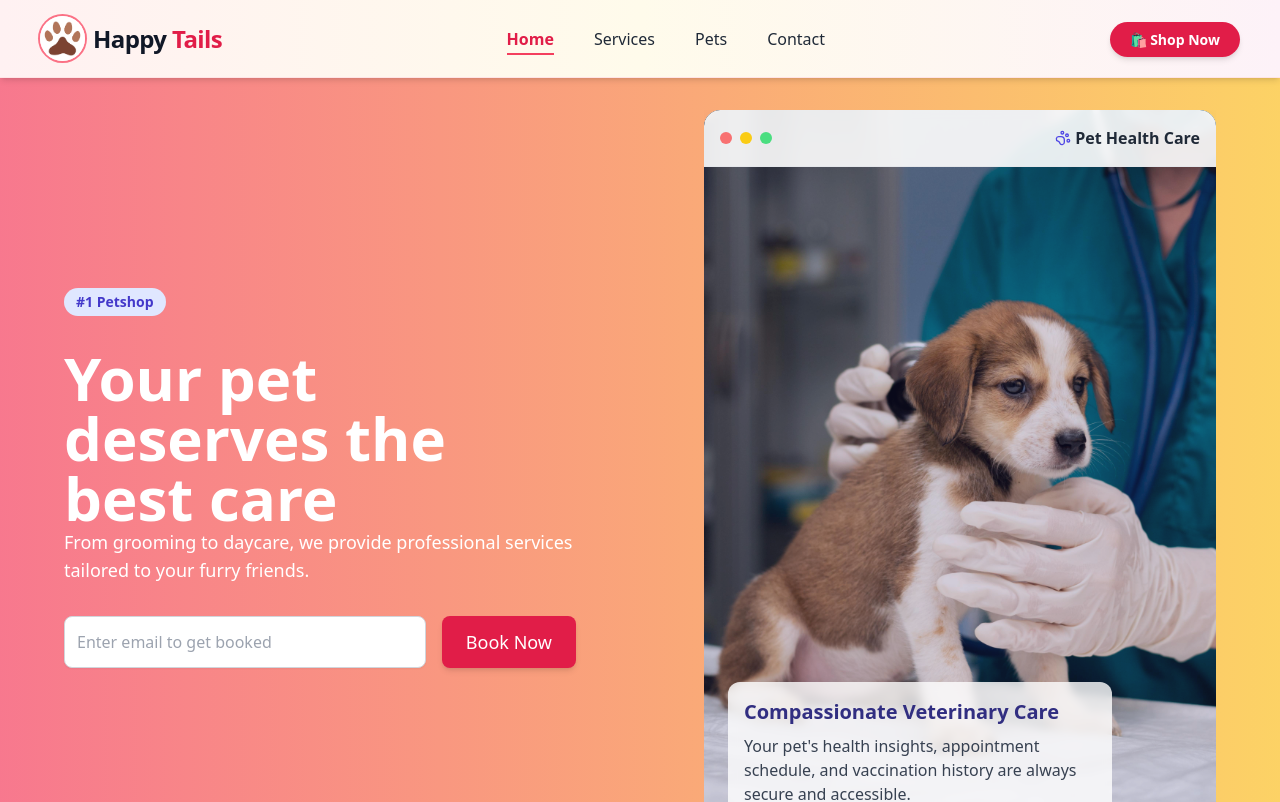
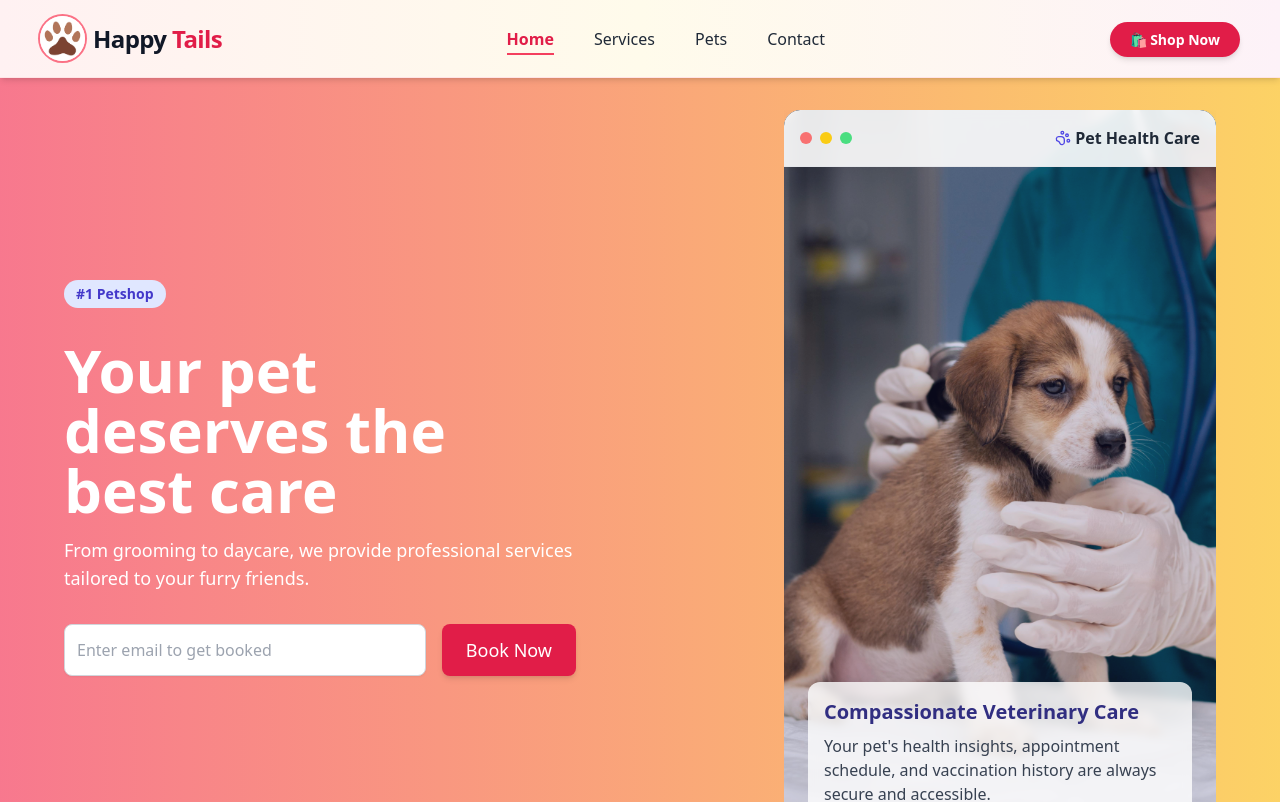
Before and after one commit to AstroCodeMir/happy-tails, a Next.js app: page / in a window 1280 px wide. Shown: the top 802 px of the page. Built offline with nearby package versions, Linux system fonts and the light colour scheme.

Commit message:
update the fadeinsection and added fadeincontainer

```diff
--- /dev/null
+++ b/src/components/FadeInContainer.tsx
@@ -0,0 +1,24 @@
+"use client";
+
+import { motion } from "framer-motion";
+import React from "react";
+
+interface FadeInContainerProps {
+  children: React.ReactNode;
+  className?: string;
+}
+
+const FadeInContainer: React.FC<FadeInContainerProps> = ({ children, className }) => {
+  return (
+    <motion.div
+      className={className}
+      initial="hidden"
+      animate="visible"
+      transition={{ staggerChildren: 0.2 }}
+    >
+      {children}
+    </motion.div>
+  );
+};
+
+export default FadeInContainer;
--- a/src/components/FadeInSection.tsx
+++ b/src/components/FadeInSection.tsx
@@ -1,27 +1,37 @@
 "use client";
 
-import { motion } from "framer-motion";
-import { ReactNode } from "react";
+import { motion, Variants } from "framer-motion";
+import React from "react";
+
+const fadeInVariants: Variants = {
+  hidden: { opacity: 0, y: 30 },
+  visible: {
+    opacity: 1,
+    y: 0,
+    transition: {
+      duration: 0.6,
+      ease: "easeOut" as const,
+    },
+  },
+};
 
 interface FadeInSectionProps {
-  children: ReactNode;
-  delay?: number; // optional delay for staggered animations
-  yOffset?: number; // optional for customizing vertical offset
+  children: React.ReactNode;
+  className?: string;
 }
 
-export default function FadeInSection({
-  children,
-  delay = 0,
-  yOffset = 40,
-}: FadeInSectionProps) {
+const FadeInSection: React.FC<FadeInSectionProps> = ({ children, className }) => {
   return (
     <motion.div
-      initial={{ opacity: 0, y: yOffset }}
-      whileInView={{ opacity: 1, y: 0 }}
-      transition={{ duration: 0.6, delay, ease: "easeOut" }}
+      className={className}
+      variants={fadeInVariants}
+      initial="hidden"
+      whileInView="visible"
       viewport={{ once: true, amount: 0.2 }}
     >
       {children}
     </motion.div>
   );
-}
+};
+
+export default FadeInSection;
--- a/src/components/Hero.tsx
+++ b/src/components/Hero.tsx
@@ -1,6 +1,7 @@
 "use client";
 
 import React from "react";
+import FadeInContainer from "@/components/FadeInContainer";
 import FadeInSection from "@/components/FadeInSection";
 
 const PawPrintIcon: React.FC<React.SVGProps<SVGSVGElement>> = (props) => (
@@ -25,6 +26,7 @@ const PawPrintIcon: React.FC<React.SVGProps<SVGSVGElement>> = (props) => (
 
 export default function Hero() {
   return (
+     <FadeInContainer>
     <section className="relative min-h-screen flex items-center justify-center px-6 md:px-8 lg:px-12 pt-28 md:pt-16 lg:pt-0 ">
       {/* Background Image with Gradient Overlay */}
       <div
@@ -37,14 +39,15 @@ export default function Hero() {
       {/* Content */}
       <div className="relative z-10 max-w-6xl w-full flex flex-col lg:flex-row items-center justify-between gap-10 lg:gap-14">
         {/* Left Content */}
+        <FadeInSection>
         <div className="space-y-8 lg:pr-8 text-center lg:text-left">
-              <FadeInSection>
+
           <span className="inline-flex items-center px-3 py-1 text-sm font-semibold text-indigo-700 bg-indigo-100 rounded-full">
             #1 Petshop
           </span>
-              </FadeInSection>
+
           <header className="space-y-4">
-            <FadeInSection delay={0.2}>
+
             <h1 className="text-5xl md:text-6xl font-extrabold text-white leading-tight">
               Your pet <br />
               deserves the <br />
@@ -54,9 +57,9 @@ export default function Hero() {
             <p className="text-lg text-white max-w-lg">
               From grooming to daycare, we provide professional services tailored to your furry friends.
             </p>
-            </FadeInSection>
+
           </header>
-          <FadeInSection>
+
           <form className="flex flex-col sm:flex-row space-y-4 sm:space-y-0 sm:space-x-4 max-w-lg mx-auto lg:mx-0">
             <input
               type="email"
@@ -71,12 +74,14 @@ export default function Hero() {
               Book Now
             </button>
           </form>
-          </FadeInSection>
+
         </div>
+       </FadeInSection>
 
         {/* Right Content - Hero Image */}
+        <FadeInSection>
         <div className=" w-full max-w-md lg:max-w-lg overflow-hidden relative h-full min-h-[400px] lg:min-h-[500px]">
-      <FadeInSection>
+
       {/* The Dashboard Card Container: Key change is lg:w-full to take 100% of the available half-width space. */}
       <div className="bg-white rounded-2xl shadow-2xl w-full max-w-3xl lg:max-w-none flex flex-col overflow-hidden relative h-full min-h-[500px] lg:h-[calc(100vh-64px)] lg:w-full">
 
@@ -121,10 +126,12 @@ export default function Hero() {
         </div>
 
       </div>
-     </FadeInSection>
+
     </div>
+    </FadeInSection>
         </div>
 
     </section>
+    </FadeInContainer>
   );
 }
--- a/src/components/Services.tsx
+++ b/src/components/Services.tsx
@@ -1,17 +1,17 @@
-import FadeInSection from "@/components/FadeInSection";
+
 export default function Services() {
   return (
     <section id="services" className="py-16 bg-white">
 
       <div className="max-w-7xl mx-auto px-4 sm:px-6 lg:px-8">
-        <FadeInSection>
+
         <h3 className="text-3xl font-bold text-center mb-12 text-gray-800">
           Our Services
         </h3>
-          </FadeInSection>
+
         <div className="grid grid-cols-1 md:grid-cols-3 gap-8">
           {/* Service 1 */}
-          <FadeInSection delay={0.2}>
+
           <div className="bg-gray-50 p-6 rounded-lg shadow-md text-center hover:shadow-lg transition-all">
             <div className="text-5xl mb-4">🐶</div>
             <h4 className="text-xl font-semibold mb-2 text-rose-600">
@@ -22,10 +22,10 @@ export default function Services() {
               for a happy, healthy pet.
             </p>
           </div>
-          </FadeInSection>
+
           {/* Service 2 */}
           <div className="bg-gray-50 p-6 rounded-lg shadow-md text-center hover:shadow-lg transition-all">
-            <FadeInSection delay={0.4}>
+
             <div className="text-5xl mb-4">🚶‍♂️</div>
             <h4 className="text-xl font-semibold mb-2 text-amber-600">
               Dog Walking
@@ -34,12 +34,12 @@ export default function Services() {
               Daily walks to keep your dog active and socialized, with
               personalized attention.
             </p>
-            </FadeInSection>
+
           </div>
 
           {/* Service 3 */}
           <div className="bg-gray-50 p-6 rounded-lg shadow-md text-center hover:shadow-lg transition-all">
-            <FadeInSection delay={0.6}>
+
             <div className="text-5xl mb-4">🏡</div>
             <h4 className="text-xl font-semibold mb-2 text-rose-600">
               Pet Daycare
@@ -47,7 +47,7 @@ export default function Services() {
             <p className="text-gray-600">
               Safe and fun daycare environment for your pets while you're away.
             </p>
-            </FadeInSection>
+
           </div>
         </div>
       </div>
```
